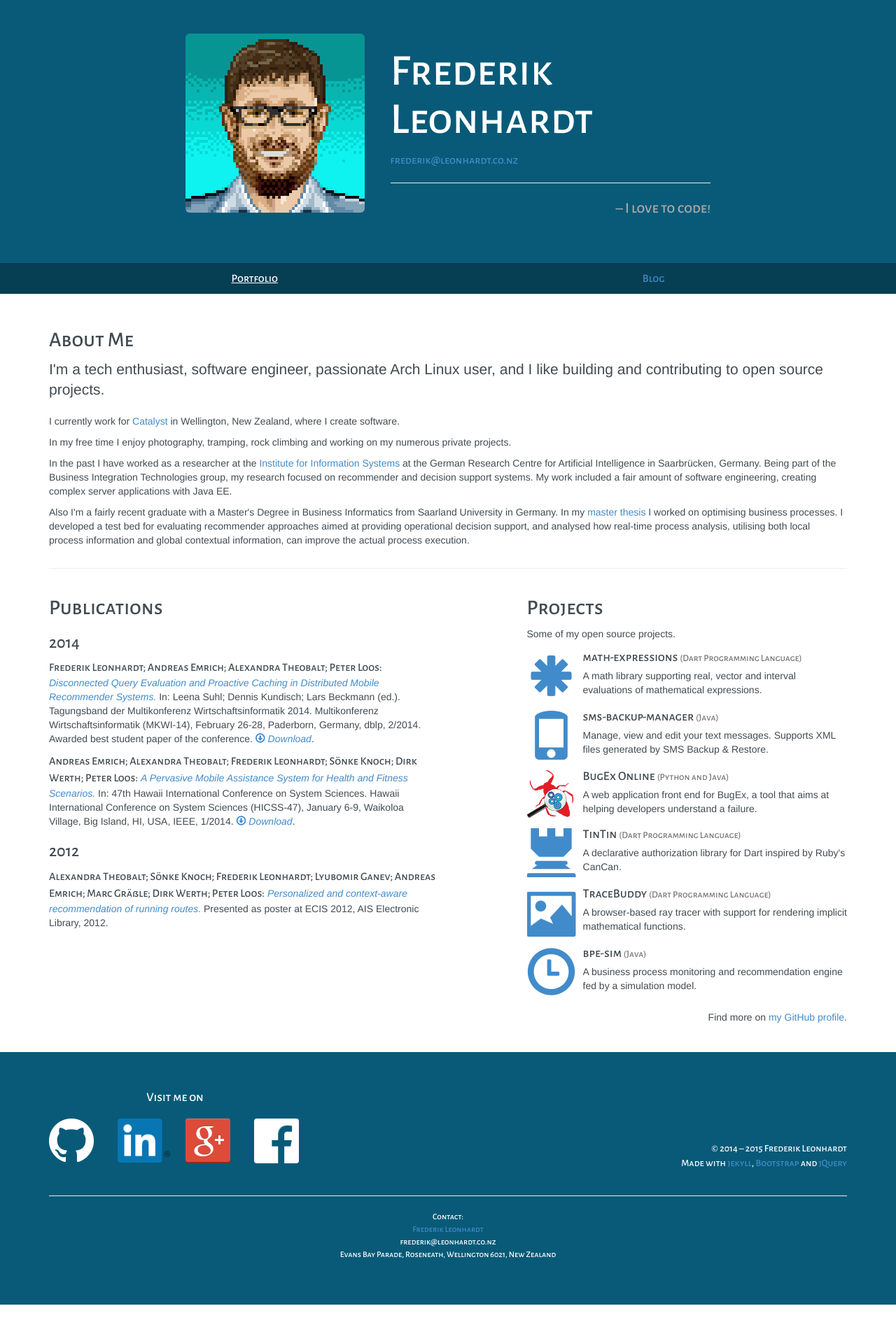
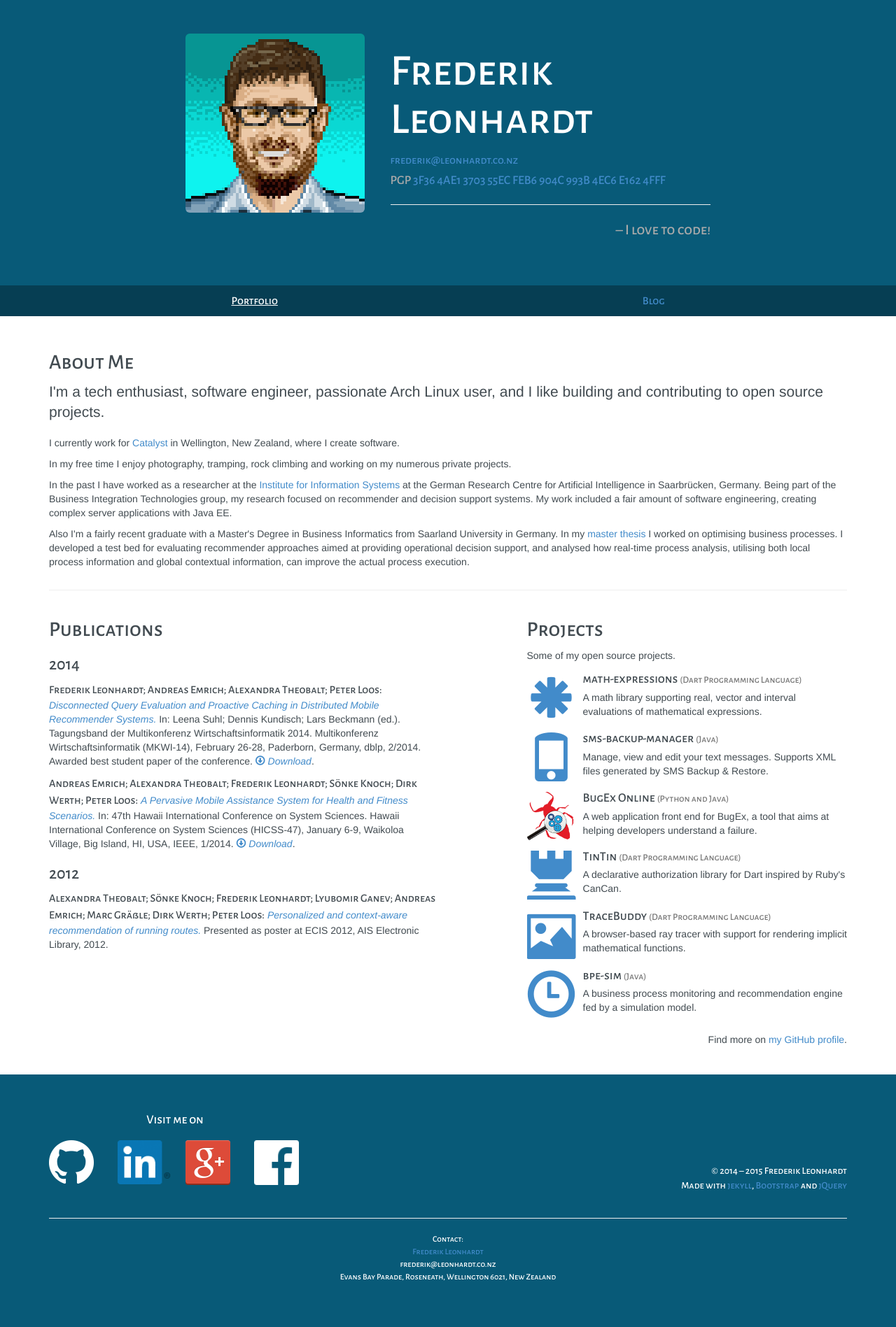
Before and after one commit to fkleon/fkleon.github.io, a Jekyll site: the page built from index.html, in a window 1280 px wide. Shown: the whole page at 70% size. Built offline with Jekyll 4.4.1, drawn with Linux system fonts in a browser that asks for light colours; nearby versions of some CDN libraries; before the commit the page ends 1865 px from its top, so only the background shows below that.

Commit message:
Add PGP key

```diff
--- a/_config.yml
+++ b/_config.yml
@@ -4,6 +4,8 @@ tagline: I love to code!
 author:
   name: Frederik Leonhardt
   #email: your-email@domain.com
+  pgp: 3F36 4AE1 3703 55EC FEB6 904C 993B 4EC6 E162 4FFF
+  pgp_file: /downloads/frederik_leonhardt_pub.asc
   github: fkleon
   linkedin: fleonhardt
   gplus: FrederikLeonhardt
--- a/_includes/front_header.html
+++ b/_includes/front_header.html
@@ -8,6 +8,11 @@
                     <div class="col-xs-12 col-sm-6 col-md-5">
                         <h1>Frederik Leonhardt</h1>
                         <span class="text-primary contactMe">contact me</span>
+                        <p class="text-tagline">
+                            <small>
+                                PGP <a href="{{ site.author.pgp_file | prepend: site.baseurl }}">{{ site.author.pgp }}</a>
+                            </small>
+                        </p>
                         <hr />
                         <p class="text-tagline text-right">&ndash; {{ site.tagline }}</p>
                     </div>
--- a/assets/css/custom.css
+++ b/assets/css/custom.css
@@ -37,6 +37,10 @@ body .text-alegreya {
     color: #888;
 }
 
+.blue a:hover {
+    text-decoration: underline !important;
+    color: #A1C5E5;
+}
 
 /* Navigation */
 .nav a:hover {
@@ -75,11 +79,6 @@ span.big-icon {
     font-size: 12px;
 }
 
-footer a:hover {
-    text-decoration: underline !important;
-    color: #A1C5E5;
-}
-
 body > .container {
     /* add some margin to the container (since it's removed from the jumbotron */
     margin-top:30px;
```
Also changed, not shown: 1 other file.
